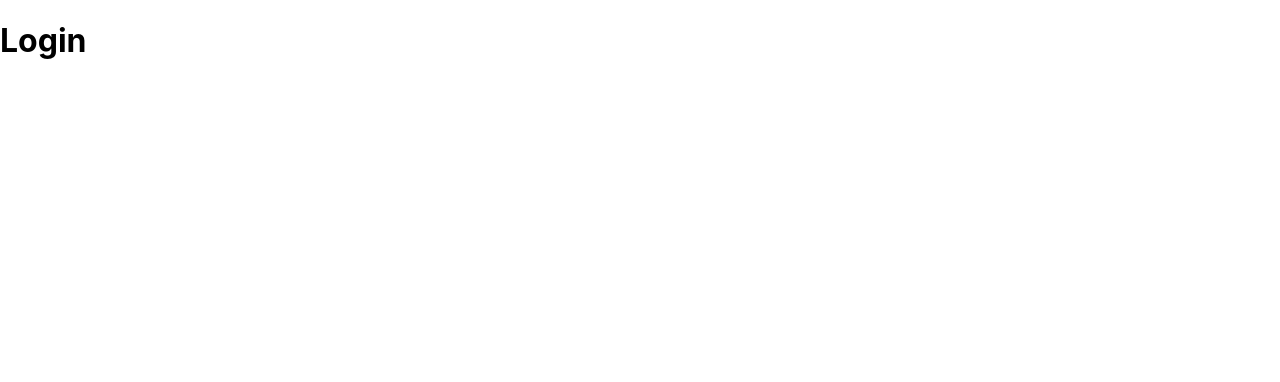
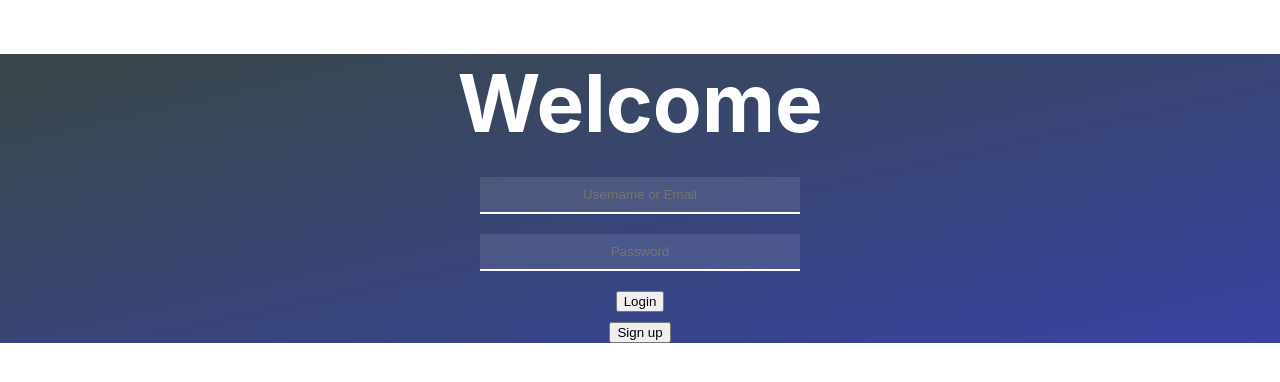
Before and after one commit to laurens88/movie_recommender, a React (Create React App) app in the folder movierecommender/: page /login in a window 1280 px wide. Shown: the top 382 px of the page. Built offline with nearby package versions, Linux system fonts and the light colour scheme.

Commit message:
Implement screens and routing

```diff
--- a/movierecommender/src/App.js
+++ b/movierecommender/src/App.js
@@ -1,20 +1,27 @@
-import { BrowserRouter, Route, Routes } from 'react-router-dom';
+import { BrowserRouter as Router, Route, Routes} from 'react-router-dom';
 import React from 'react';
 import './App.css';
 import LoginPage from './screens/loginPage';
-import LoginForm from './components/loginForm';
+import SignupPage from './screens/signupPage';
+import HomePage from './screens/homePage';
+//import RecommendationsPage from './screens/recommendationsPage';
+//import EmotionsPage from './screens/emotionsPage';
+//import FeedbackPage from './screens/feedbackPage';
 
 
 function App() {
   return (
-    <div className="App">
-      <header className="App-header">
+    <Router>
         <Routes>
-          <Route path="/" element={<LoginPage />} />
-          <Route path="/login" element={<LoginForm />} />
+          <Route path="/" element={<HomePage />} />
+          <Route path="/login" element={<LoginPage />} />
+          <Route path="/signup" element={<SignupPage/>} />
+          <Route path="/home" element={<HomePage/>} />
+          <Route path="/recommendations" element={<h1>Recommendations</h1>} />
+          <Route path="/emotions" element={<h1>How do you feel</h1>} />
+          <Route path="/feedback" element={<h1>Feedback</h1>} />
         </Routes>
-      </header>
-    </div>
+    </Router>
   );
 }
 
--- a/movierecommender/src/components/loginForm.js
+++ b/movierecommender/src/components/loginForm.js
@@ -1,23 +1,33 @@
 import {React, useEffect} from 'react';
+import { useNavigate } from 'react-router-dom';
 import styles from '../styles/loginForm.module.css';
+import TransparentInput from './transparentInput';
 
 function LoginForm() {
-  useEffect(() => {
-    document.title = 'Login';
-  }, []);
+  let navigate = useNavigate();
 
+  function goToSignUp() {
+    navigate('/signup');
+  }
+
+  function goToHome() {
+    navigate('/home');
+  }
   return (
-    <form className={styles.loginForm}>
+    <>
+    <form className={styles.form}>
       <label>
-        Username or Email:
-        <input type="text" name="username/email" />
+        {/* <input className={styles.transparent_input} type="text" name="username/email" placeholder='Username or Email' /> */}
+        <TransparentInput name='username/email' placeholder='Username or Email' />
       </label>
       <label>
-        Password:
-        <input type="password" name="password" />
+        <TransparentInput name='password' type='password' placeholder='Password' />
       </label>
-      <button type="submit">Submit</button>
+      <button className={styles.buttons} onClick={goToHome} type="submit">Login</button>
+      <button className={styles.buttons} onClick={goToSignUp} type="button">Sign up</button>
     </form>
+
+    </>
   );
 }
 
--- /dev/null
+++ b/movierecommender/src/components/transparentInput.js
@@ -0,0 +1,13 @@
+import react from 'react';
+import styles from '../styles/transparentInput.module.css';
+
+function TransparentInput(props) {
+    const { type = 'text' } = props;
+  return (
+    <>
+    <input className={styles.transparent_input} type={props.type} name={props.name} placeholder={props.placeholder} />
+    </>
+  );
+}
+
+export default TransparentInput;
--- a/movierecommender/src/index.js
+++ b/movierecommender/src/index.js
@@ -2,46 +2,18 @@ import React from 'react';
 import ReactDOM from 'react-dom/client';
 import './index.css';
 import App from './App';
-import reportWebVitals from './reportWebVitals';
-import { createBrowserRouter, RouterProvider } from 'react-router-dom';
-import { BrowserRouter, Route, Routes } from 'react-router-dom';
+import { createBrowserRouter} from 'react-router-dom';
+import LoginPage from './screens/loginPage';
 
 const router = createBrowserRouter([
   { path: '/', element: <h1>Home</h1> },
-  { path: '/login', element: <h1>Login</h1> },
+  { path: '/login', element: <LoginPage />},
 
 ]);
 
 const root = ReactDOM.createRoot(document.getElementById('root'));
 root.render(
   <React.StrictMode>
-    <RouterProvider router={router} />
+    <App />
   </React.StrictMode>
 );
-
-// If you want to start measuring performance in your app, pass a function
-// to log results (for example: reportWebVitals(console.log))
-// or send to an analytics endpoint. Learn more: https://bit.ly/CRA-vitals
-reportWebVitals();
-
-
-// import * as React from "react";
-// import * as ReactDOM from "react-dom/client";
-// import {
-//   createBrowserRouter,
-//   RouterProvider,
-// } from "react-router-dom";
-// import "./index.css";
-
-// const router = createBrowserRouter([
-//   {
-//     path: "/",
-//     element: <div>Hello world!</div>,
-//   },
-// ]);
-
-// ReactDOM.createRoot(document.getElementById("root")).render(
-//   <React.StrictMode>
-//     <RouterProvider router={router} />
-//   </React.StrictMode>
-// );
--- /dev/null
+++ b/movierecommender/src/screens/homePage.js
@@ -0,0 +1,14 @@
+import {React, useEffect} from "react";
+
+function HomePage() {
+    useEffect(() => {
+        document.title = 'Movie Recommender';
+    }, []);
+    return (
+        <div>
+        <h1>Home</h1>
+        </div>
+    );
+    }
+
+export default HomePage;
--- a/movierecommender/src/screens/loginPage.js
+++ b/movierecommender/src/screens/loginPage.js
@@ -1,10 +1,14 @@
-import React from "react";
+import {React, useEffect} from "react";
 import LoginForm from "../components/loginForm";
+import styles from "../styles/loginPage.module.css";
 
 function LoginPage() {
+  useEffect(() => {
+    document.title = 'Login';
+  }, []);
   return (
-    <div>
-      <h1>Welcome</h1>
+    <div className={styles.page}>
+      <h1 className={styles.h1}>Welcome</h1>
       <LoginForm />
     </div>
   );
--- /dev/null
+++ b/movierecommender/src/screens/signupPage.js
@@ -0,0 +1,14 @@
+import {React, useEffect} from "react";
+
+function SignUpPage() {
+    useEffect(() => {
+        document.title = 'Sign Up';
+    }, []);
+  return (
+    <div>
+      <h1>Sign Up</h1>
+    </div>
+  );
+}
+
+export default SignUpPage;
--- a/movierecommender/src/styles/loginForm.module.css
+++ b/movierecommender/src/styles/loginForm.module.css
@@ -1,8 +1,14 @@
 /*put input fields of from in center and stacked vertically*/
-.loginForm {
+.form {
   display: flex;
   flex-direction: column;
   align-items: center;
   justify-content: center;
-  height: 100vh;
+  /* height: 100vh; */
 }
+/*put buttons under form next to each other*/
+.buttons {
+  justify-content: center;
+  flex-direction: row;
+  margin-top: 10px;
+}
--- /dev/null
+++ b/movierecommender/src/styles/loginPage.module.css
@@ -0,0 +1,10 @@
+.h1 {
+    text-align: center;
+    font-size: 5rem;
+    margin-bottom: 1rem;
+    color: #ffffff;
+}
+
+.page {
+    background-image: linear-gradient(to bottom right, #394847, #3742A2);
+}
--- /dev/null
+++ b/movierecommender/src/styles/transparentInput.module.css
@@ -0,0 +1,11 @@
+.transparent_input {
+    background-color: rgba(255, 255, 255, 0.1);
+    border: none;
+    border-bottom: 2px solid #ffffff;
+    color: #ffffff;
+    text-decoration: #ffffff;
+    margin: 10px;
+    padding: 10px;
+    width: 300px;
+    text-align: center;
+  }
```
